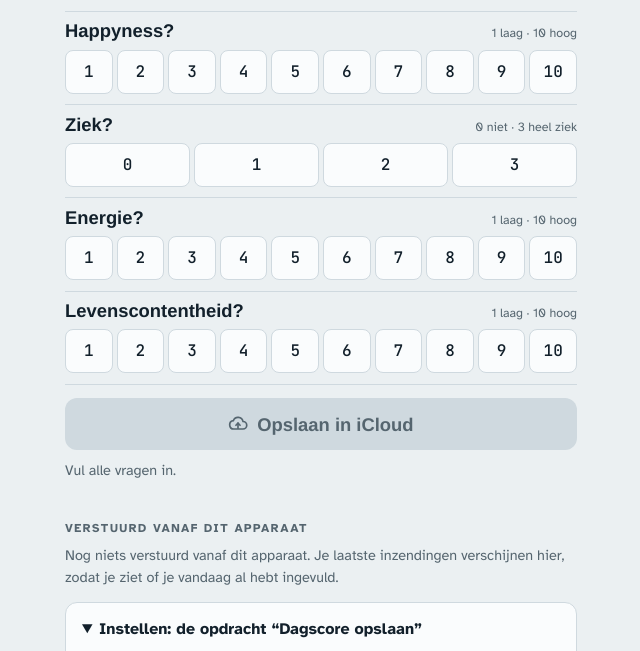
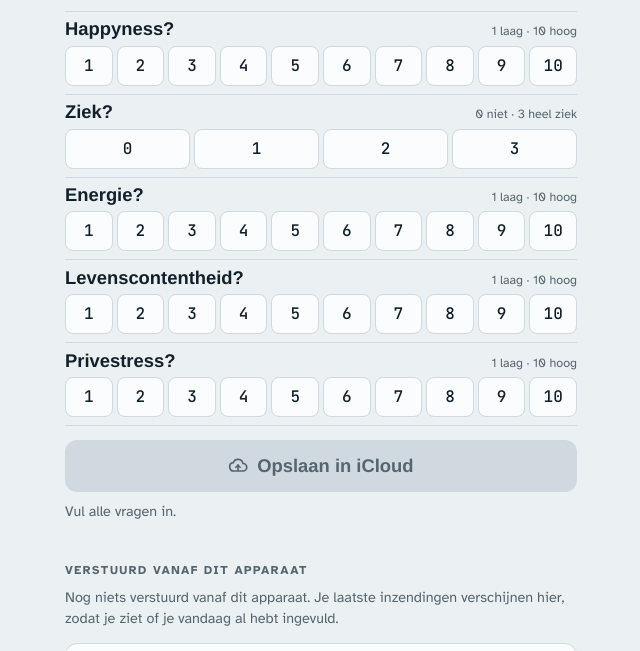
Before and after one commit to casperdijkvan-lgtm/dagscore, a plain HTML site: page index.html in a window 1280 px wide. Shown: the part 88-739 px from the top of the page, without its empty margins (319-959 px from the left). Drawn offline with Linux system fonts and the light colour scheme; a web font is replaced by a local one.

Commit message:
Dagscore: vraag Privestress toegevoegd, compactere rijen
Co-Authored-By: Claude Opus 5.5 <noreply@anthropic.com>

```diff
--- a/index.html
+++ b/index.html
@@ -17,7 +17,7 @@ body { margin: 0; }
 img { max-width: 100%; }
 [hidden] { display: none !important; }
 </style>
-<meta name="dagscore-versie" content="245d4441e6">
+<meta name="dagscore-versie" content="c28ce3f38a">
 <title>Dagscore</title>
 <meta name="claude:viewport-fit-sides" content="cover">
 <link rel="preconnect" href="https://fonts.googleapis.com">
@@ -128,11 +128,11 @@ h1 {
 /* Vragen */
 .questions { display: flex; flex-direction: column; border-top: 1px solid var(--line); }
 .q {
-  padding-block: .55rem .65rem;
+  padding-block: .4rem .5rem;
   border-bottom: 1px solid var(--line);
   display: flex;
   flex-direction: column;
-  gap: .4rem;
+  gap: .3rem;
   min-width: 0;
 }
 .q-head { display: flex; justify-content: space-between; align-items: baseline; gap: .75rem; }
@@ -157,7 +157,7 @@ h1 {
   display: flex;
   align-items: center;
   justify-content: center;
-  height: 2.75rem;
+  height: 2.5rem;
   border-radius: 8px;
   background: var(--surface);
   border: 1px solid var(--line);
@@ -352,7 +352,8 @@ code { font-family: var(--font-mono); font-size: .88em; }
     { "id": "happyness",         "label": "Happyness?",         "short": "Happy",   "type": "scale", "min": 1, "max": 10, "low": "laag", "high": "hoog" },
     { "id": "ziek",              "label": "Ziek?",              "short": "Ziek",    "type": "scale", "min": 0, "max": 3,  "low": "niet", "high": "heel ziek" },
     { "id": "energie",           "label": "Energie?",           "short": "Energie", "type": "scale", "min": 1, "max": 10, "low": "laag", "high": "hoog" },
-    { "id": "levenscontentheid", "label": "Levenscontentheid?", "short": "Leven",   "type": "scale", "min": 1, "max": 10, "low": "laag", "high": "hoog" }
+    { "id": "levenscontentheid", "label": "Levenscontentheid?", "short": "Leven",   "type": "scale", "min": 1, "max": 10, "low": "laag", "high": "hoog" },
+    { "id": "privestress",       "label": "Privestress?",       "short": "Privé",   "type": "scale", "min": 1, "max": 10, "low": "laag", "high": "hoog" }
   ]
 }
 </script>
```
Also changed, not shown: werk/index.html (+4 -4 lines).
